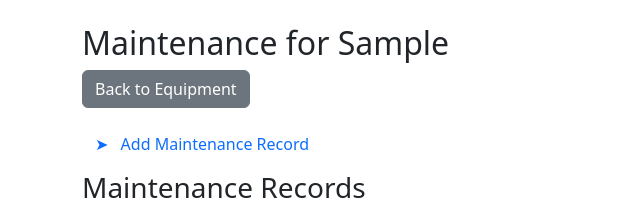
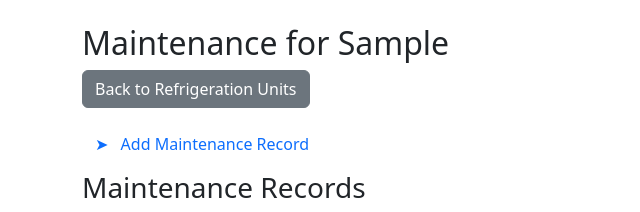
Before and after one commit to flintman/maintenance_tracker, a PHP site: page /maintenance.php?refrigeration_id=1&type=refrigeration in a window 1280 px wide. Shown: the part 56-268 px from the top of the page, without its empty margins (0-640 px from the left). Run offline with PHP 8.4, Linux system fonts and the light colour scheme; a user stored in the database is signed in; tables that the repository leaves empty hold one stand-in row (values such as "Sample post").

Commit message:
maintenance:  fix back to go back to unit to view more
fix up the back buttons

```diff
--- a/src/maintenance/maintenance.php
+++ b/src/maintenance/maintenance.php
@@ -86,7 +86,9 @@ $maintenance_id = cleanInput($_POST['maintenance_id'] ?? null, 'int');
 ?>
 
 <h2>Maintenance for <?= htmlspecialchars($equipment_name ?? '') ?></h2>
-<a href="trailer.php" class="btn btn-secondary mb-3">Back to Equipment</a>
+<a href="<?= $refrigeration_id ? 'refrigeration.php' : 'trailer.php' ?>" class="btn btn-secondary mb-3">
+    Back to <?= $refrigeration_id ? 'Refrigeration Units' : 'Trailers' ?>
+</a>
 <?php if (($_SESSION['privilege'] ?? '') === 'admin'): ?>
 <h3>
     <button class="btn btn-link collapsed text-decoration-none" type="button" data-bs-toggle="collapse" data-bs-target="#addMaintenanceForm" aria-expanded="false" aria-controls="addMaintenanceForm" onclick="toggleArrow(this)">
--- a/src/maintenance/view_maintenance.php
+++ b/src/maintenance/view_maintenance.php
@@ -63,7 +63,11 @@ if (!$maintenance) {
     exit;
 }
 $photos = $maintenance['photos'] ? json_decode($maintenance['photos'], true) : [];
-$backLink = $type === 'refrigeration' ? 'refrigeration.php' : 'trailer.php';
+if ($type === 'refrigeration') {
+    $backLink = "maintenance.php?refrigeration_id=" . urlencode($maintenance['refrigeration_id']) . "&type=refrigeration";
+} else {
+    $backLink = "maintenance.php?trl_id=" . urlencode($maintenance['trl_id']) . "&type=" . urlencode($type);
+}
 ?>
 
 <h2><?= $edit_mode ? 'Edit' : 'View' ?> Maintenance Details</h2>
```
